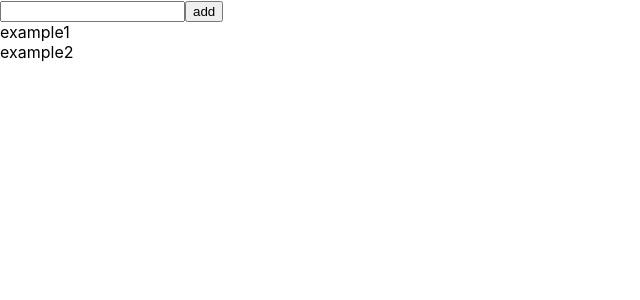
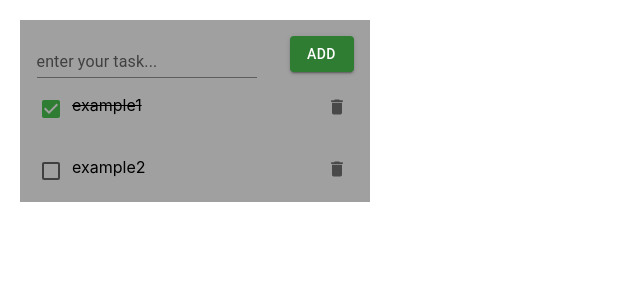
Before and after one commit to MuratkanDamir/to-do2.0, a React (Create React App) app: page / in a window 1280 px wide. Shown: the top 300 px of the page, without its empty margins (0-640 px from the left). Built offline with nearby package versions, Linux system fonts and the light colour scheme.

Commit message:
add some basic style and connect firebase

```diff
--- a/package.json
+++ b/package.json
@@ -3,6 +3,10 @@
   "version": "0.1.0",
   "private": true,
   "dependencies": {
+    "@emotion/react": "^11.11.1",
+    "@emotion/styled": "^11.11.0",
+    "@mui/icons-material": "^5.14.18",
+    "@mui/material": "^5.14.18",
     "@reduxjs/toolkit": "^1.9.7",
     "@testing-library/jest-dom": "^5.17.0",
     "@testing-library/react": "^13.4.0",
@@ -11,6 +15,7 @@
     "@types/node": "^16.18.61",
     "@types/react": "^18.2.37",
     "@types/react-dom": "^18.2.15",
+    "firebase": "^10.6.0",
     "react": "^18.2.0",
     "react-dom": "^18.2.0",
     "react-hook-form": "^7.48.2",
--- a/src/App.tsx
+++ b/src/App.tsx
@@ -1,10 +1,12 @@
-import Todo from 'components/Todo';
+import TodoComponent from 'components/TodoComponent';
+import RegisterPage from 'pages/RegisterPage';
 import React from 'react';
 
-function App() {
+const App: React.FC = () => {
   return (
-    <div className="App">
-      <Todo/>
+    <div style={{padding:'20px'}}>
+      <TodoComponent />
+      {/* <RegisterPage /> */}
     </div>
   );
 }
--- /dev/null
+++ b/src/components/NewTodoForm.tsx
@@ -0,0 +1,35 @@
+import {useAppDispatch} from 'hooks';
+import { useForm, SubmitHandler } from 'react-hook-form';
+import { addTodo} from 'store/slices/todoSlices';
+import { TextField, Button } from "@mui/material";
+
+type IFormInput = {
+    task: string;
+};
+
+const NewTodoForm: React.FC = () => {
+
+    const dispatch = useAppDispatch();
+
+    const {register, reset , handleSubmit} = useForm<IFormInput>()
+
+    const onHandleSubmit: SubmitHandler<IFormInput> = (data) => {
+      dispatch( addTodo(data.task));
+      reset();
+    };
+
+    return(
+        <div>
+            <form onSubmit={handleSubmit(onHandleSubmit)} style={{display:'flex', alignItems:'center', justifyContent:'space-around'}}>
+                <TextField id="standard-basic" label="enter your task..." variant="standard" {...register("task")} />
+                <Button variant="contained" color="success" size="medium" type='submit'>
+                    add
+                </Button>
+                {/* <input type="text" {...register("task")} />
+                <button type='submit'>add</button> */}
+            </form>
+        </div>
+    );
+};
+
+export default NewTodoForm;
--- a/src/components/Todo.tsx
+++ /dev/null
@@ -1,44 +0,0 @@
-import React from 'react'
-import { useState } from 'react';
-import { useDispatch, useSelector } from 'react-redux';
-import {RootState} from 'store/index';
-import { addTodo} from 'store/slices/todoSlices';
-import { useForm, SubmitHandler } from "react-hook-form"
-import { StringMappingType } from 'typescript';
-import {useAppDispatch, useAppSelector} from 'hooks';
-
-type Todo = {
-  id: string;
-  title : string;
-  completed: boolean;
-}
-
-type IFormInput = {
-  task: string;
-}
-
-function Todo() {
-  const todos = useAppSelector((state) => state.todos.list);
-  const dispatch = useAppDispatch();
-
-  const {register, reset , handleSubmit} = useForm<IFormInput>()
-
-  const onHandleSubmit: SubmitHandler<IFormInput> = (data) => {
-    dispatch( addTodo(data.task));
-    reset();
-  };
-  return (
-        <div>
-            <form onSubmit={handleSubmit(onHandleSubmit)}>
-              <input type="text" {...register("task")} />
-              <button type='submit'>add</button>
-            </form>
-
-            <div>
-                {todos.map((t:Todo,i: number) => (<div key={i}>{t.title}</div>))}
-              </div>
-        </div>
-  )
-}
-
-export default Todo;
--- /dev/null
+++ b/src/components/TodoComponent.tsx
@@ -0,0 +1,13 @@
+import NewTodoForm from "./NewTodoForm";
+import TodoList from "./TodoList";
+
+const TodoComponent: React.FC = () =>{
+    return (
+        <div style={{width:'350px', backgroundColor:'#a0a0a0', paddingTop:'10px'}}>
+            <NewTodoForm />
+            <TodoList />
+        </div>
+    );
+}
+
+export default TodoComponent;
--- /dev/null
+++ b/src/components/TodoItem.tsx
@@ -0,0 +1,32 @@
+import { useAppDispatch } from "hooks";
+import { toogleComplete } from "store/slices/todoSlices";
+import { removeTodo } from "store/slices/todoSlices";
+import { Checkbox , IconButton} from "@mui/material";
+import DeleteIcon from '@mui/icons-material/Delete';
+
+interface TodoItemProps{
+    id: string,
+    title: string,
+    completed: boolean,
+};
+
+const TodoItem: React.FC<TodoItemProps> = ({ id, title, completed }) => {
+    const dispatch = useAppDispatch()
+    return(
+        <div style={{display:'flex', alignItems:'start', justifyContent: 'space-between', padding:'10px', }}>
+            <div style={{display:'flex', alignItems:'start'}}>
+                <Checkbox
+                    checked={completed}
+                    onChange = {() => dispatch(toogleComplete(id))}
+                    color="success"
+                />
+                {completed? (<p style={{width:'250px', overflowWrap: 'break-word' , paddingTop:'7px'}}><s>{title}</s></p>): (<p style={{width:'250px', overflowWrap: 'break-word' , paddingTop:'7px'}}>{title}</p>)}
+            </div>
+            <IconButton style={{marginRight:'25px', marginTop: '4px'}} aria-label="delete" size="small" onClick={() => dispatch(removeTodo(id))}>
+                <DeleteIcon fontSize="small" />
+            </IconButton>
+        </div>
+    );
+};
+
+export default TodoItem;
--- /dev/null
+++ b/src/components/TodoList.tsx
@@ -0,0 +1,19 @@
+import {useAppSelector} from 'hooks';
+import TodoItem from 'components/TodoItem';
+
+const TodoList: React.FC = () => {
+    const todos = useAppSelector((state) => state.todos.list);
+    return (
+        <div>
+            {
+                todos.map((todo)=> (
+                    <TodoItem
+                        key = {todo.id}
+                        {...todo}
+                    />))
+            }
+        </div>
+    );
+};
+
+export default TodoList;
--- a/src/index.css
+++ b/src/index.css
@@ -1,3 +1,13 @@
+*{
+  margin: 0;
+  padding: 0;
+  box-sizing: border-box;
+}
+
+p{
+  display: inline-block;
+}
+
 body {
   margin: 0;
   font-family: -apple-system, BlinkMacSystemFont, 'Segoe UI', 'Roboto', 'Oxygen',
--- /dev/null
+++ b/src/pages/RegisterPage.tsx
@@ -0,0 +1,38 @@
+import {TextField, Button} from '@mui/material';
+import {SubmitHandler, useForm} from 'react-hook-form';
+
+type Inputs = {
+    email: string
+    password: string
+}
+
+const RegisterPage: React.FC = () =>{
+    const {
+        register,
+        handleSubmit,
+      } = useForm<Inputs>()
+
+    const onSubmit: SubmitHandler<Inputs> = (data) => console.log(data);
+
+    return (
+        <div>
+            <form onSubmit={handleSubmit(onSubmit)}>
+                <TextField
+                    label="Email"
+                    type="text"
+                    {...register("email")}/>
+                <TextField
+                    label="Password"
+                    type="password"
+                    {...register("password")}/>
+                <Button variant="contained" type="submit">
+                    Log in
+                </Button>
+            </form>
+
+        </div>
+    );
+};
+
+
+export default RegisterPage;
--- a/src/store/slices/todoSlices.ts
+++ b/src/store/slices/todoSlices.ts
@@ -16,7 +16,7 @@ const initialState: TodoStates = {
         {
             id:"121212",
             title: "example1",
-            completed: false,
+            completed: true,
         },
         {
             id:"555555",
@@ -38,7 +38,7 @@ const todoSlices = createSlice({
             })
         },
         removeTodo(state, action: PayloadAction<string>){
-            state.list.filter((todo: Todo) =>{
+            state.list = state.list.filter((todo: Todo) =>{
                 return todo.id !== action.payload;
             })
         },
--- a/tsconfig.json
+++ b/tsconfig.json
@@ -23,5 +23,8 @@
   },
   "include": [
     "src"
-  ]
+  ],
+  "paths": {
+    "firebase/app": ["node_modules/@firebase/app"]
+  }
 }
```
Also changed, not shown: src/firebase.ts (added, +22 -0 lines), 1 other file (tests, documents, lock files or other folders).
